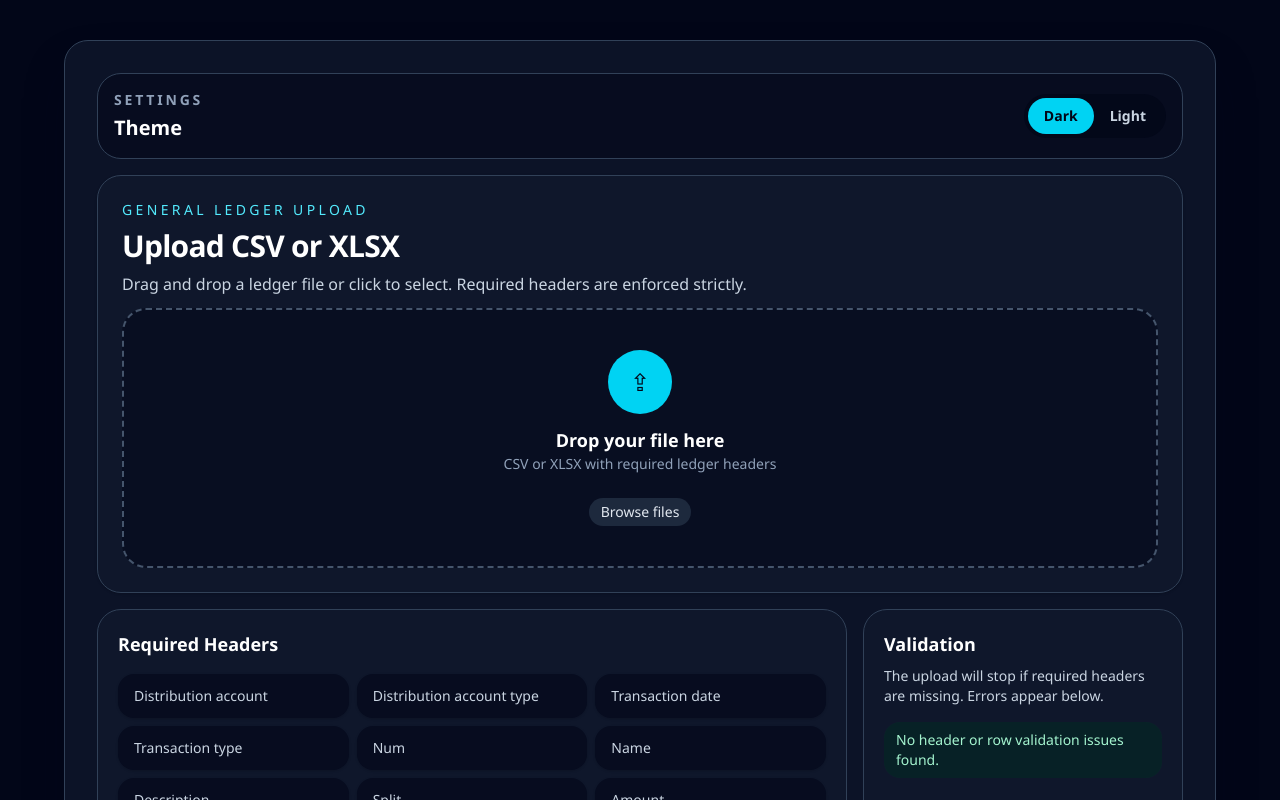
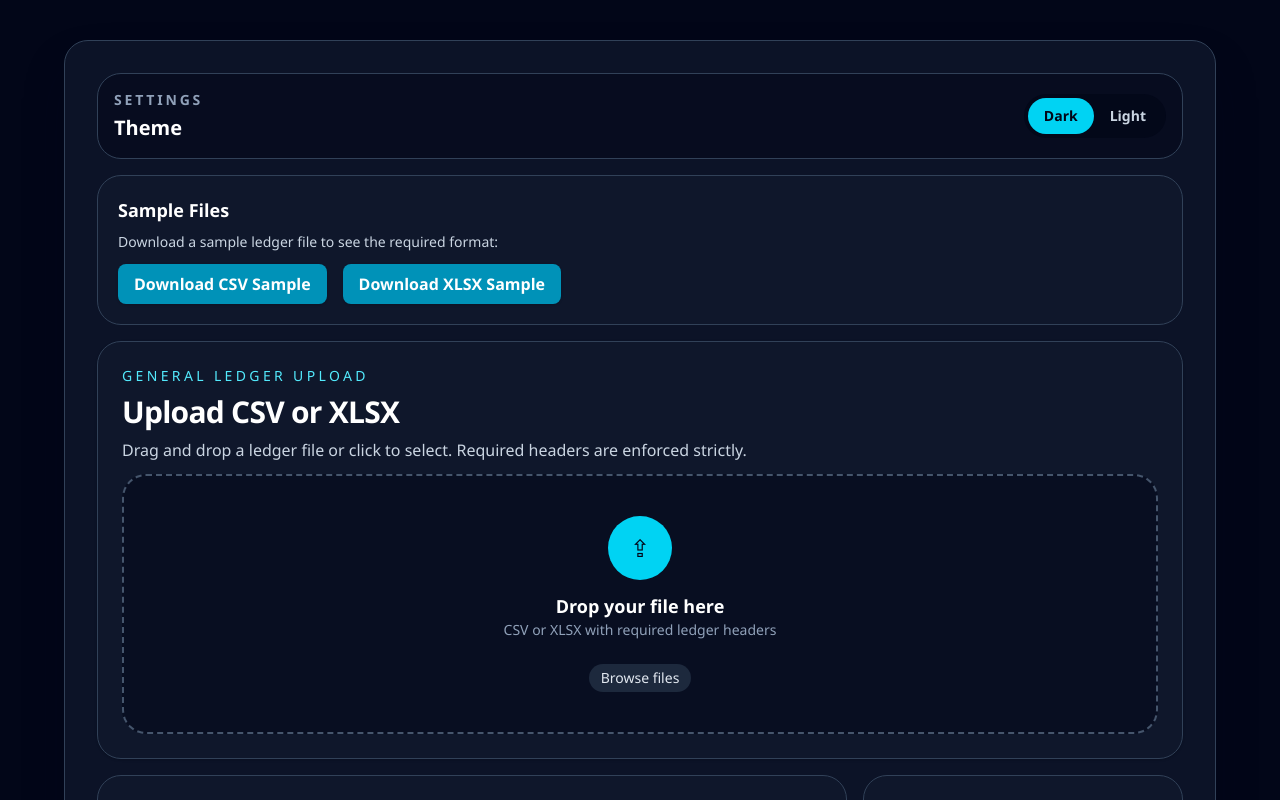
Before and after one commit to lovenishpurohit111/ledger-insight-ai, a Next.js app: page /upload in a window 1280 px wide. Shown: the top 800 px of the page. Built offline with nearby package versions, Linux system fonts and the light colour scheme.

Commit message:
sample files

```diff
--- a/app/upload/page.tsx
+++ b/app/upload/page.tsx
@@ -217,6 +217,7 @@ export default function UploadPage() {
   );
 
   return (
+
     <div className={`min-h-screen px-4 py-10 ${ui.page}`}>
       <div className={`mx-auto w-full max-w-6xl rounded-3xl border p-8 ${ui.shell}`}>
         <div className="space-y-4">
@@ -239,6 +240,28 @@ export default function UploadPage() {
                   {themeOption}
                 </button>
               ))}
+            </div>
+          </div>
+
+          {/* Sample files download section */}
+          <div className={`rounded-3xl border p-5 ${ui.panel}`}>
+            <h2 className={`text-lg font-semibold ${ui.heading}`}>Sample Files</h2>
+            <p className={`mt-2 text-sm ${ui.body}`}>Download a sample ledger file to see the required format:</p>
+            <div className="mt-3 flex flex-wrap gap-4">
+              <a
+                href="/samples/sample-ledger.csv"
+                download
+                className="inline-block rounded-lg bg-cyan-600 px-4 py-2 text-white font-semibold shadow hover:bg-cyan-700 transition-colors"
+              >
+                Download CSV Sample
+              </a>
+              <a
+                href="/samples/sample-ledger.xlsx"
+                download
+                className="inline-block rounded-lg bg-cyan-600 px-4 py-2 text-white font-semibold shadow hover:bg-cyan-700 transition-colors"
+              >
+                Download XLSX Sample
+              </a>
             </div>
           </div>
 
```
Also changed, not shown: public/samples/sample-ledger.csv (added), 1 other file (tests, documents, lock files or other folders).
